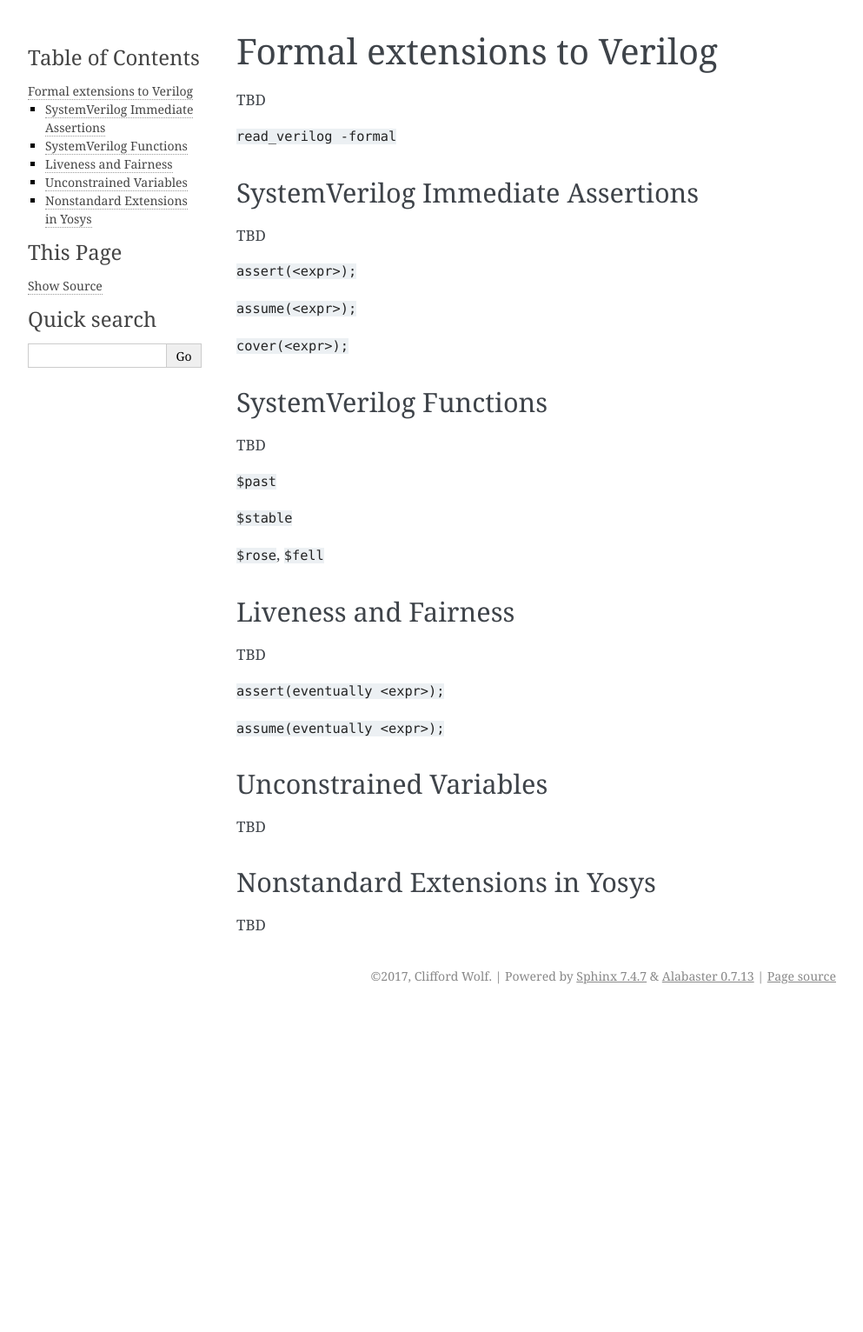
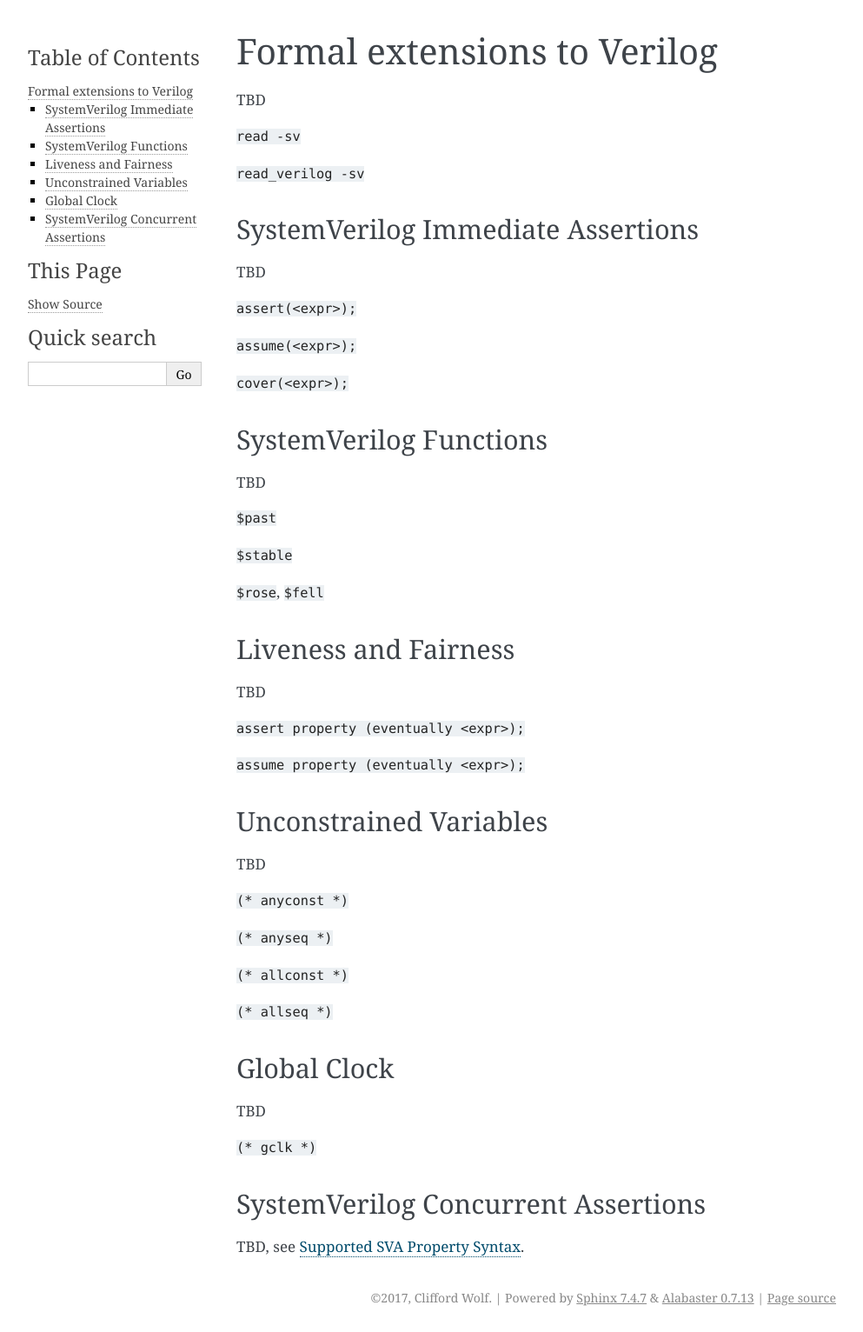
Before and after one commit to YosysHQ/sby, a Sphinx documentation site: the page built from docs/source/verilog.rst, in a window 1280 px wide. Shown: the whole page at 87% size, without its empty margins (148-1141 px from the left). Built offline with Sphinx 7.4.7, drawn with Linux system fonts in a browser that asks for light colours; before the commit the page ends 1162 px from its top, so only the background shows below that.

```diff
--- a/docs/source/verilog.rst
+++ b/docs/source/verilog.rst
@@ -4,7 +4,9 @@ Formal extensions to Verilog
 
 TBD
 
-``read_verilog -formal``
+``read -sv``
+
+``read_verilog -sv``
 
 SystemVerilog Immediate Assertions
 ----------------------------------
@@ -33,16 +35,31 @@ Liveness and Fairness
 
 TBD
 
-``assert(eventually <expr>);``
+``assert property (eventually <expr>);``
 
-``assume(eventually <expr>);``
+``assume property (eventually <expr>);``
 
 Unconstrained Variables
 -----------------------
 
 TBD
 
-Nonstandard Extensions in Yosys
--------------------------------
+``(* anyconst *)``
+
+``(* anyseq *)``
+
+``(* allconst *)``
+
+``(* allseq *)``
+
+Global Clock
+------------
 
 TBD
+
+``(* gclk *)``
+
+SystemVerilog Concurrent Assertions
+-----------------------------------
+
+TBD, see :ref:`sva`.
```
Also changed, not shown: docs/source/reference.rst (+16 -6 lines), docs/source/verific.rst (+8 -1 lines).
